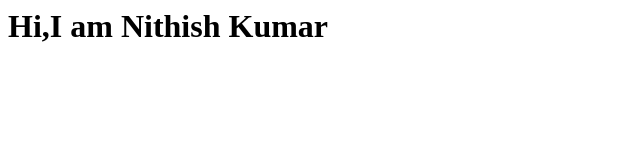
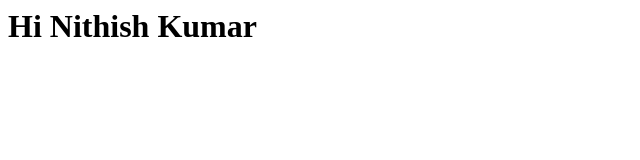
Before and after one commit to NithishKumarmsccs/My-first-web-page-, a plain HTML site: page index.html in a window 1280 px wide. Shown: the whole page, without its empty margins (0-640 px from the left). Drawn offline with Linux system fonts and the light colour scheme.

Commit message:
Update index.html

```diff
--- a/index.html
+++ b/index.html
@@ -1 +1 @@
-<h1>Hi,I am Nithish Kumar<h1>
+<h1>Hi Nithish Kumar<h1>
```
